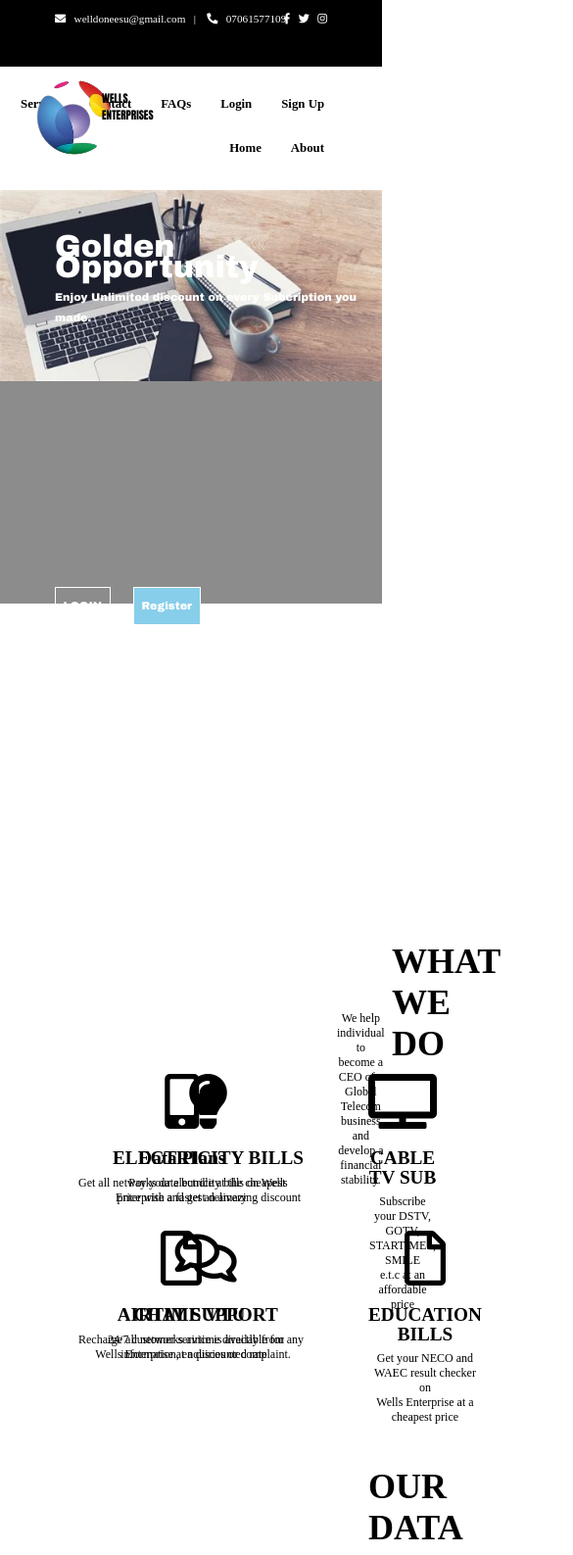
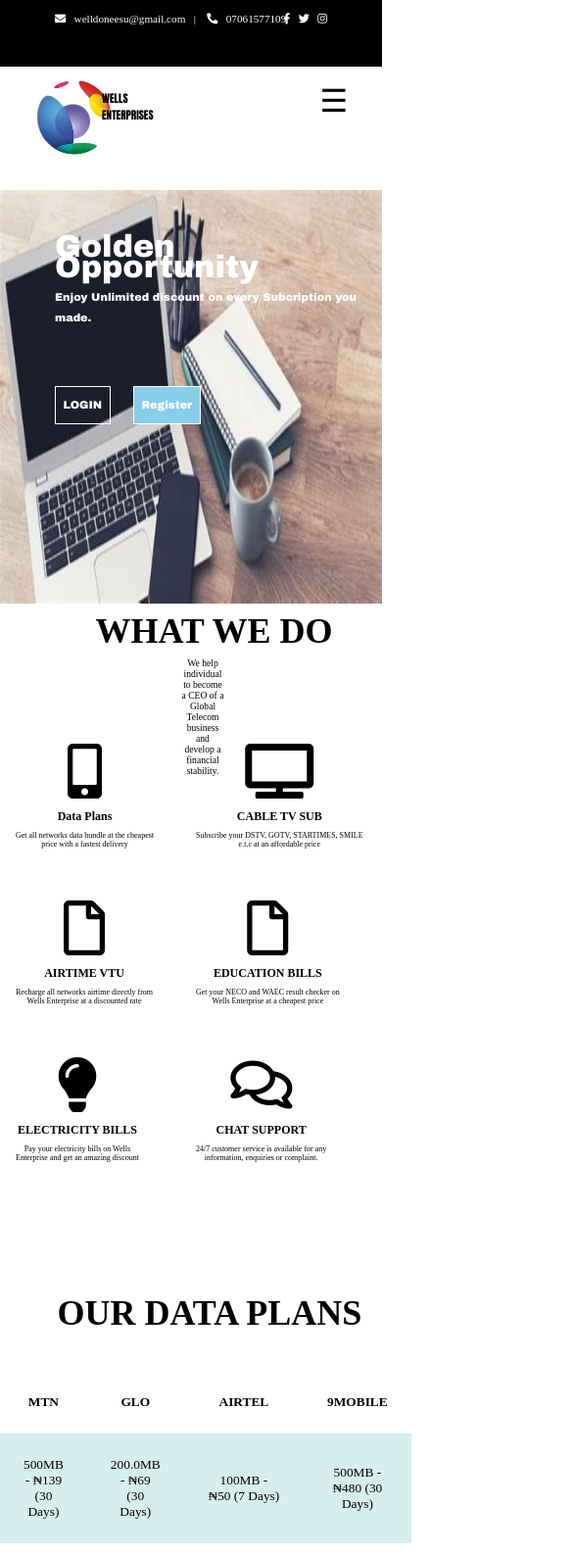
Before and after one commit to WelldoneEsu/Wells-Teleco, a plain HTML site: page index.html in a window 390 px wide. Shown: the top 1587 px of the page at 98% size, 585 px wide, since content can reach past the window. Drawn offline with Linux system fonts and the light colour scheme.

Commit message:
second commit

```diff
--- a/Wells teleco.css
+++ b/Wells teleco.css
@@ -7,16 +7,7 @@
 html{
     font-size:62.5%;
 }
-@media(max-width:1100px){
-    html{
-        font-size:50%;
-    }
-}
-@media(max-width:780px){
-    html{
-        font-size:50%;
-    }
-}
+
 .top{
     position:relative;
     background: black;
@@ -167,7 +158,7 @@ nav{
     .bill{
         position: absolute;
         top:60rem;
-        right: 10rem;
+        left: 90rem;
         text-align: center;
     }
     .vtu{
@@ -185,7 +176,7 @@ nav{
     .chat{
         position: absolute;
         top:80rem;
-        right: 10rem;
+        left: 90rem;
         text-align: center;
     }
     .our{
@@ -245,3 +236,117 @@ nav{
     text-align: center;
 
   }
+  .burger {
+    margin-left: 15%;
+    font-size: 2rem;
+    cursor: pointer;
+    display: none;
+  }
+
+
+
+  @media(max-width:768px){
+    body{
+        overflow-x: hidden;
+    }
+    html{
+        font-size:50%;
+    }
+    .back img{
+        height: 50vh;
+    }
+    .log,.reg{
+        top:25rem;
+    }
+    .dev{
+        left:-20rem;
+        top:-3rem;
+        position: relative;
+        font-size: 1.2rem;
+    }
+    .tv,.educ{
+        left:25rem;
+    }
+    h1.fa{
+        font-size: 1.5rem;
+    }
+    p.fo{
+        font-size: 1rem;
+    }
+
+table{
+    top:140rem;
+}
+footer{
+    top:20rem;
+}
+.last{
+    left:10rem;
+}
+
+    .we{
+        text-align: center;
+        left:25%;
+    }
+        .our{text-align:center;
+            top:130rem;
+            left:15%;
+        }
+
+    .cab,.vtu{
+        left:2rem;
+    }
+    .bill{
+        left:2rem;
+        top:100rem;
+    }
+    .chat{
+        left:25rem;
+        top:100rem;
+    }
+    .sect{
+        height:10vh;
+    }
+    .nav-links {
+        display: none;
+        flex-direction: column;
+        position: absolute;
+        background-color: #00cc5f;
+        top: 30px;
+
+        left: 0;
+        position: relative;
+        width: 109vw;
+        text-align: center;
+      }
+
+
+      .nav-links.active {
+        display: flex;
+      }
+
+      .nav-links li {
+        margin: 1rem 0;
+      }
+      .burger {
+        position: relative;
+        left:80%;
+        font-size: 4rem;
+        display: block;
+      }
+  }
+  @media  (min-width:768px) and (max-width: 1024px){
+    body{
+        overflow-x: hidden;
+    }
+    html{
+        font-size:50%;
+    }
+    /*.we{
+        left:25%;
+    }
+    .dev{
+        position: relative;
+        left:-20rem;
+    }*/
+  }
--- a/index.html
+++ b/index.html
@@ -21,7 +21,9 @@
         </div>
         <nav>
             <div class="logo"><img src="logo.png" width="150"> <p class="second">WELLS ENTERPRISES</p> </div>
-     <ul>
+
+            <div class="burger" onclick="toggleNav()">&#9776;</div>
+            <ul class="nav-links" id="navLinks">
         <li><a href="top.html">Sign Up</a></li>
         <li><a href="wells.com">Login</a> </li>
         <li><a href="wells.com">FAQs</a></li>
@@ -130,6 +132,6 @@
             </div>
     </footer>
 
-
+<script src="index.js"></script>
 </body>
 </html>
--- /dev/null
+++ b/index.js
@@ -0,0 +1,4 @@
+function toggleNav() {
+    const navLinks = document.getElementById("navLinks");
+    navLinks.classList.toggle("active");
+  }
```
